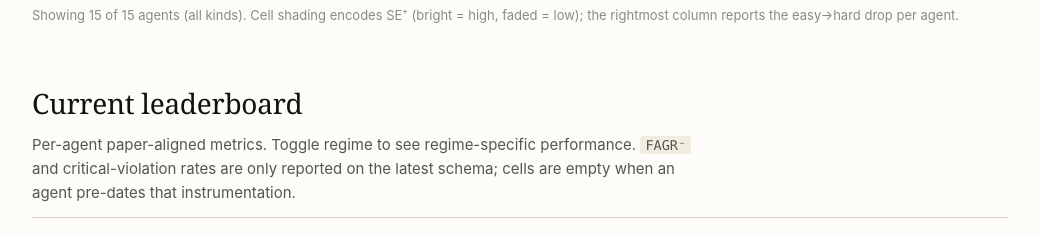
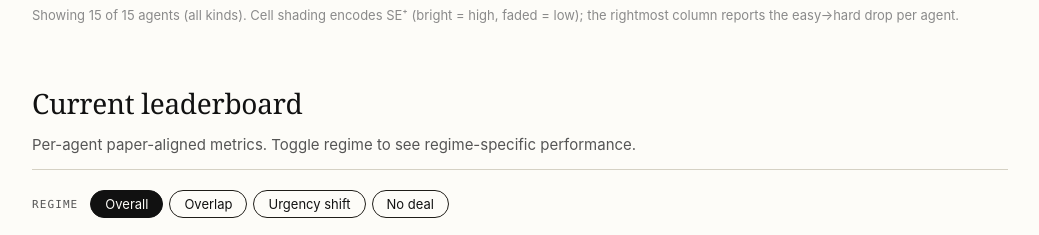
Before and after one commit to Terms-bench/terms-bench.github.io, a plain HTML site: page index.html in a window 1280 px wide. Shown: the part 6140-6375 px from the top of the page, without its empty margins (120-1159 px from the left). Drawn offline with Linux system fonts and the light colour scheme.

Commit message:
Trim leaderboard caption

```diff
--- a/index.html
+++ b/index.html
@@ -415,9 +415,7 @@
         <h2>Current leaderboard</h2>
         <p class="section-caption">
           Per-agent paper-aligned metrics. Toggle regime to see regime-specific
-          performance. <code>FAGR⁻</code> and critical-violation rates are only
-          reported on the latest schema; cells are empty when an agent
-          pre-dates that instrumentation.
+          performance.
         </p>
       </header>
 
```
